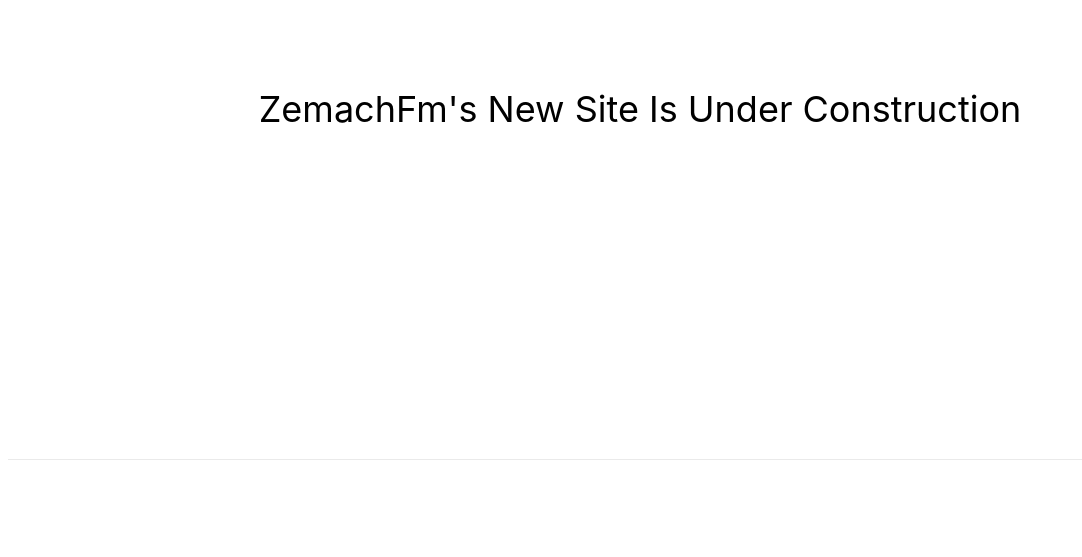
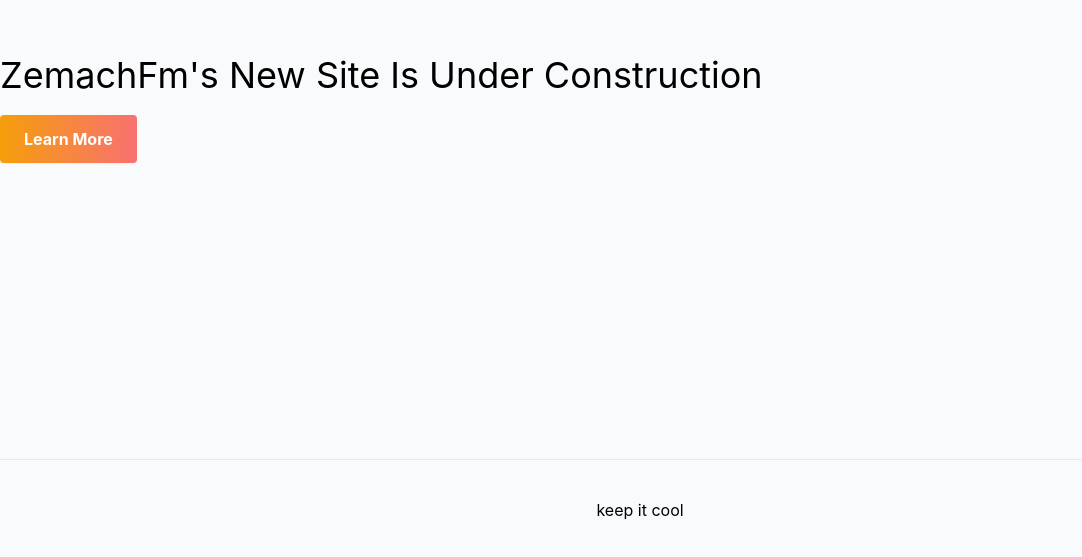
Before and after one commit to zemachfm/zemachfm-frontend, a Next.js app: page / in a window 1280 px wide. Shown: the part 241-798 px from the top of the page, without its empty margins (0-1082 px from the left). Built offline with nearby package versions, Linux system fonts and the light colour scheme.

Commit message:
feat: adding a button :)

```diff
--- a/package.json
+++ b/package.json
@@ -9,7 +9,9 @@
   },
   "dependencies": {
     "autoprefixer": "^10.2.3",
+    "flag": "^4.4.0",
     "next": "10.0.5",
+    "node-sass": "^5.0.0",
     "postcss": "^8.2.4",
     "react": "17.0.1",
     "react-dom": "17.0.1",
@@ -18,6 +20,7 @@
   "devDependencies": {
     "@types/node": "^14.14.22",
     "@types/react": "^17.0.0",
-    "typescript": "^4.1.3"
+    "typescript": "^4.1.3",
+    "node-pre-gyp": "0.12.0"
   }
 }
--- a/pages/index.tsx
+++ b/pages/index.tsx
@@ -1,23 +1,30 @@
-import Head from 'next/head'
-import styles from '../styles/Home.module.css'
+import Head from 'next/head';
+import styles from '../styles/Home.module.css';
 
 export default function Home() {
   return (
-    <div className={styles.container}>
+    <div>
       <Head>
         <title>Create Next App</title>
         <link rel="icon" href="/favicon.ico" />
       </Head>
-
+      <div className="bg-gray-50 dark:bg-black h-100 flex flex-col absolute h-full w-full ">
         <main className={styles.main}>
           <div className="container">
-          <h1 className="text-4xl"><span className="text-th-primary">ZemachFm</span>'s New Site Is Under Construction</h1>
+            <h1 className="text-4xl">
+              <span className="text-th-primary">ZemachFm</span>'s New Site Is
+              Under Construction
+            </h1>
+            <button className="font-bold bg-gradient-to-r from-yellow-500 to-red-400 py-3 px-6 rounded shadow-sm text-white mt-5 ">
+              Learn More
+            </button>
           </div>
         </main>
 
         <footer className={styles.footer}>
-
+          <h1> keep it cool </h1>
         </footer>
       </div>
-  )
+    </div>
+  );
 }
--- a/tailwind.config.js
+++ b/tailwind.config.js
@@ -17,7 +17,7 @@
 
   // Removes unused css in production
   purge: ['./pages/**/*.tsx', './components/**/*.tsx'],
-  darkMode: false, // or 'media' or 'class'
+  darkMode: 'media', // or 'media' or 'class'
   theme: {
     extend: {},
   },
```
Also changed, not shown: 1 other file (tests, documents, lock files or other folders). Lines whose indentation alone changed are shown as unchanged.
